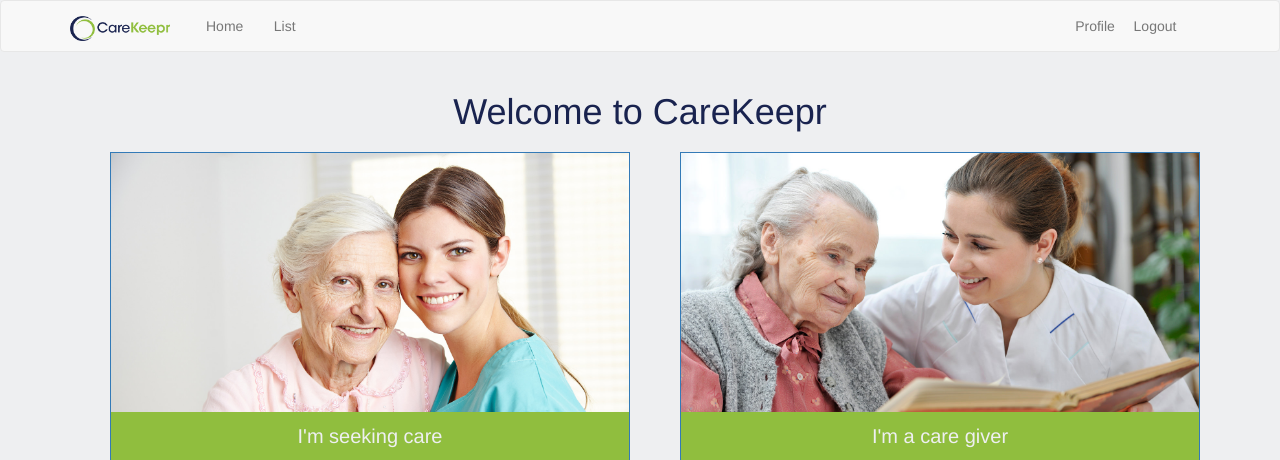
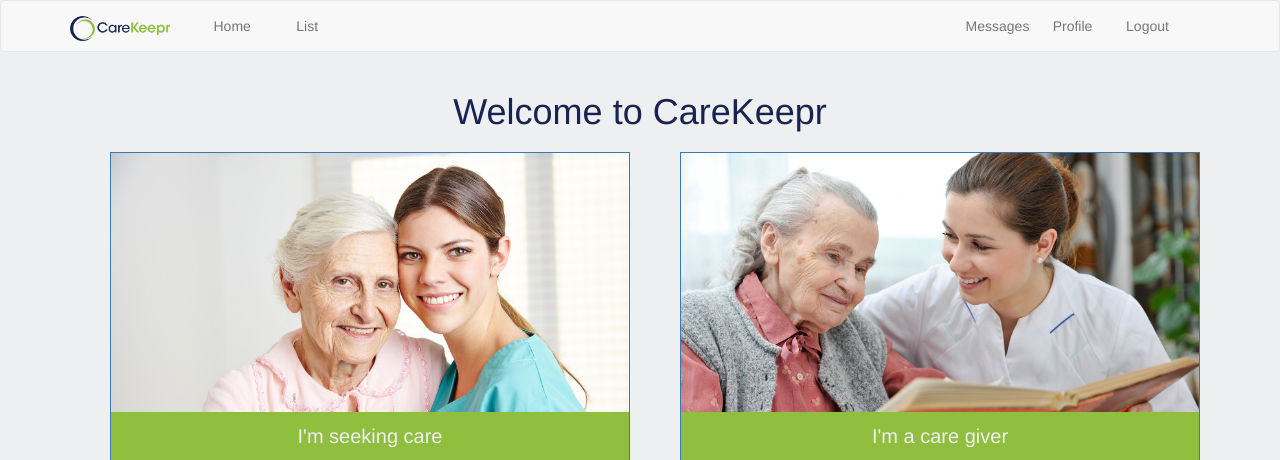
Before and after one commit to startupsandcode/flask-tutorial, a Flask app: page / in a window 1280 px wide. Shown: the top 460 px of the page. Run offline with Flask 2, Linux system fonts and the light colour scheme; the visitor is signed in with stand-in values (Sample User, id 1); data comes from the database, SQL or seed files in the repository; both versions use the stored data as it was after the commit; some libraries are stand-ins or nearby versions.

Commit message:
added message list

```diff
--- a/app/assets/scss/_site.scss
+++ b/app/assets/scss/_site.scss
@@ -23,7 +23,7 @@ a {
     margin: 10px;
     li {
         a {
-            width: 60px;
+            width: 75px;
             padding: 5px;
             text-align: center;
             &:hover {
--- a/app/static/css/main.css
+++ b/app/static/css/main.css
@@ -14,7 +14,7 @@ body {
         .navbar-default .navbar-nav {
           margin: 10px; }
           .navbar-default .navbar-nav li a {
-            width: 60px;
+            width: 75px;
             padding: 5px;
             text-align: center; }
             .navbar-default .navbar-nav li a:hover {
--- a/app/templates/layout.html
+++ b/app/templates/layout.html
@@ -36,6 +36,7 @@
                     {% if current_user.is_anonymous %}
                     <li><a href="{{ url_for('auth.login') }}">Login</a></li>
                     {% else %}
+                    <li><a href="{{ url_for('main.explore', username=current_user.username) }}">Messages</a></li>
                     <li><a href="{{ url_for('main.user', username=current_user.username) }}">Profile</a></li>
                     <li><a href="{{ url_for('auth.logout') }}">Logout</a></li>
                     {% endif %}
```
Also changed, not shown: app.db.
